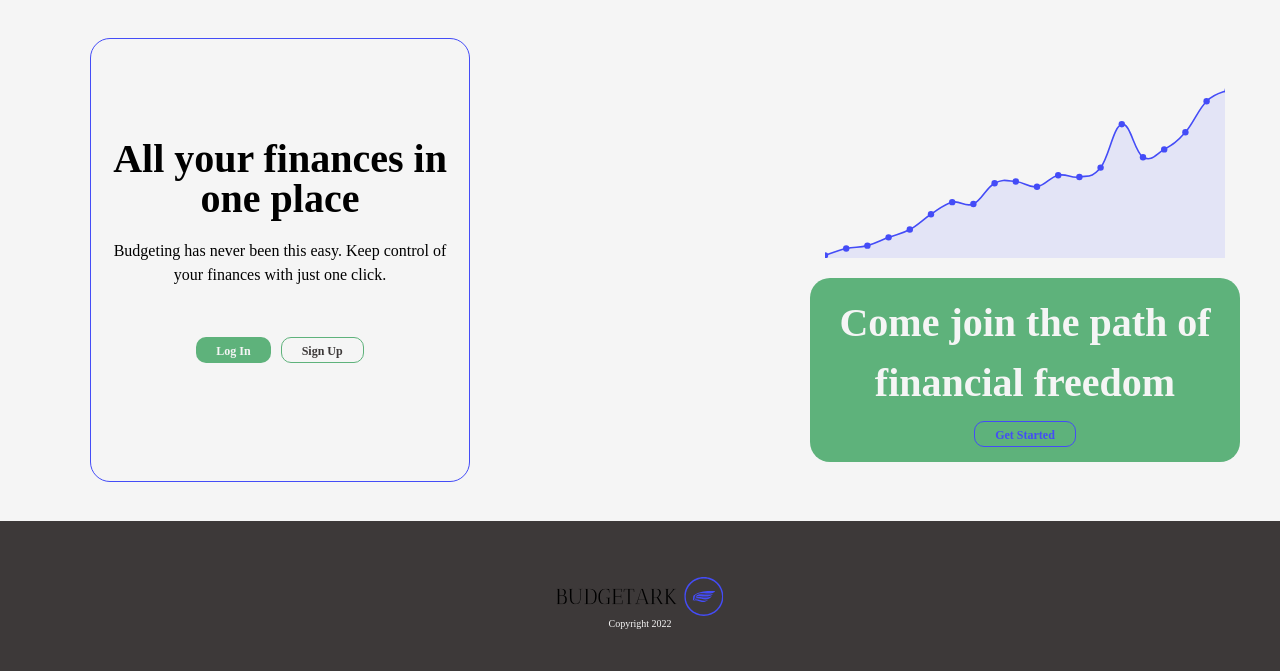
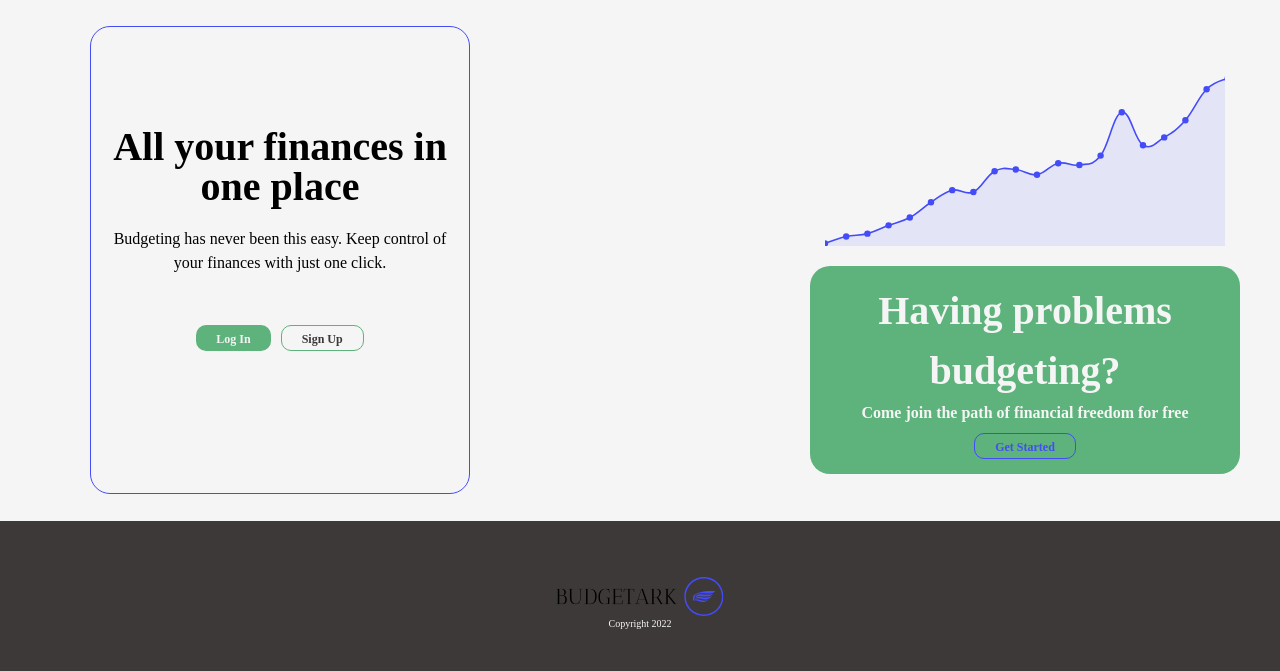
Before and after one commit to gustxdel/CS50-Final-Proyect, a Flask app: page / in a window 1280 px wide. Shown: the part 129-800 px from the top of the page. Run offline with Flask 2, Linux system fonts and the light colour scheme; some libraries are stand-ins or nearby versions.

Commit message:
changed cta

```diff
--- a/static/styles.css
+++ b/static/styles.css
@@ -265,10 +265,13 @@
       max-width: 400px;
       height: auto;
     }
-    .container_right .cta p {
+    .container_right .cta h2 {
       max-width: 400px;
       font-size: 4rem;
     }
+    .container_right .cta p {
+      font-size: 1.6rem;
+     }
   }
 
   @media only screen and (min-width: 1300px) {
--- a/templates/home.html
+++ b/templates/home.html
@@ -13,7 +13,8 @@
         <div class="container_right">
             <img src="{{ url_for('static', filename='graph.svg')}}" alt="graph">
             <div class="cta">
-                <p>Come join the path of financial freedom</p>
+                <h2>Having problems budgeting?</h2>
+                <p class="text">Come join the path of financial freedom for free</p>
                 <button><a href="/register">Get Started</a></button>
             </div>
         </div>
```
